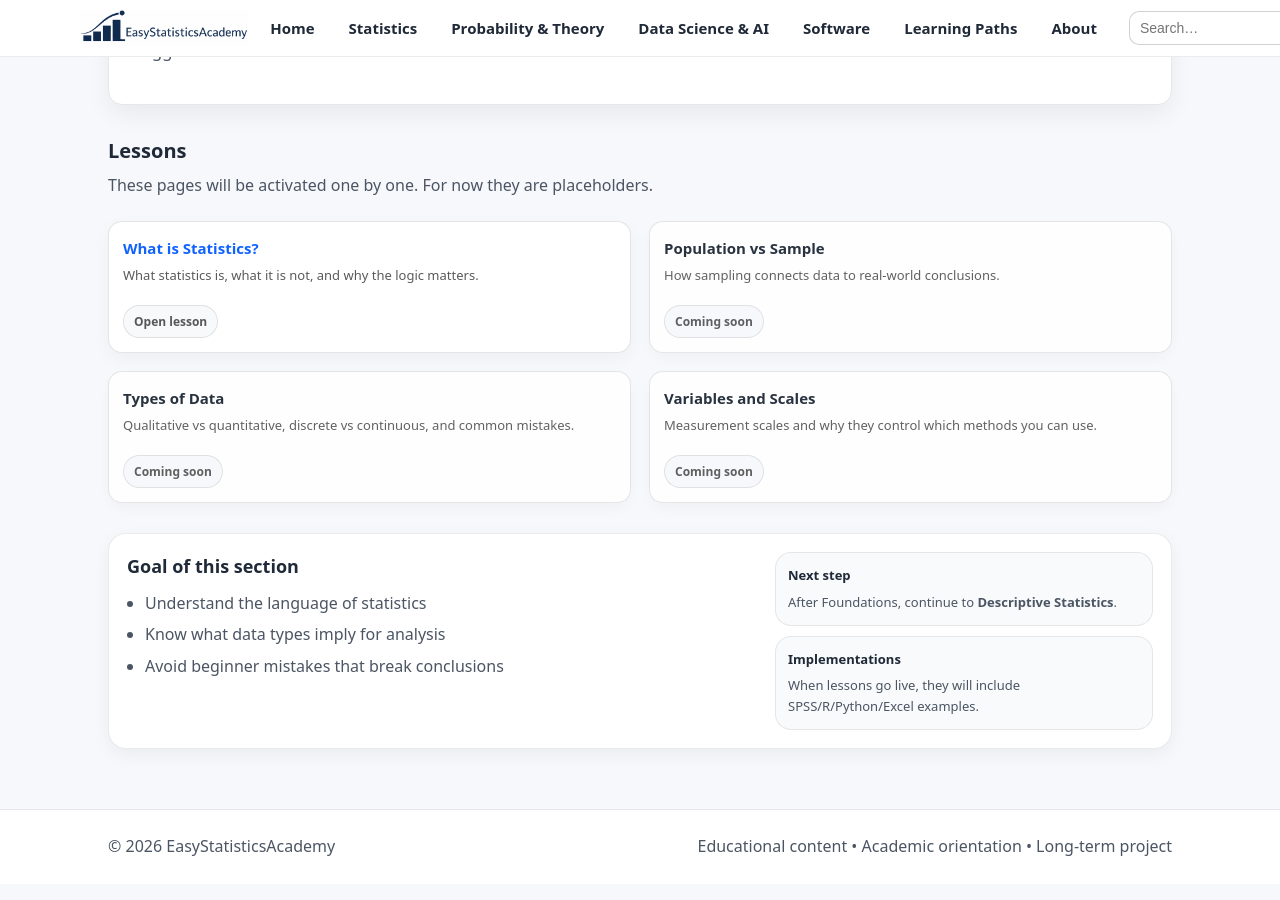
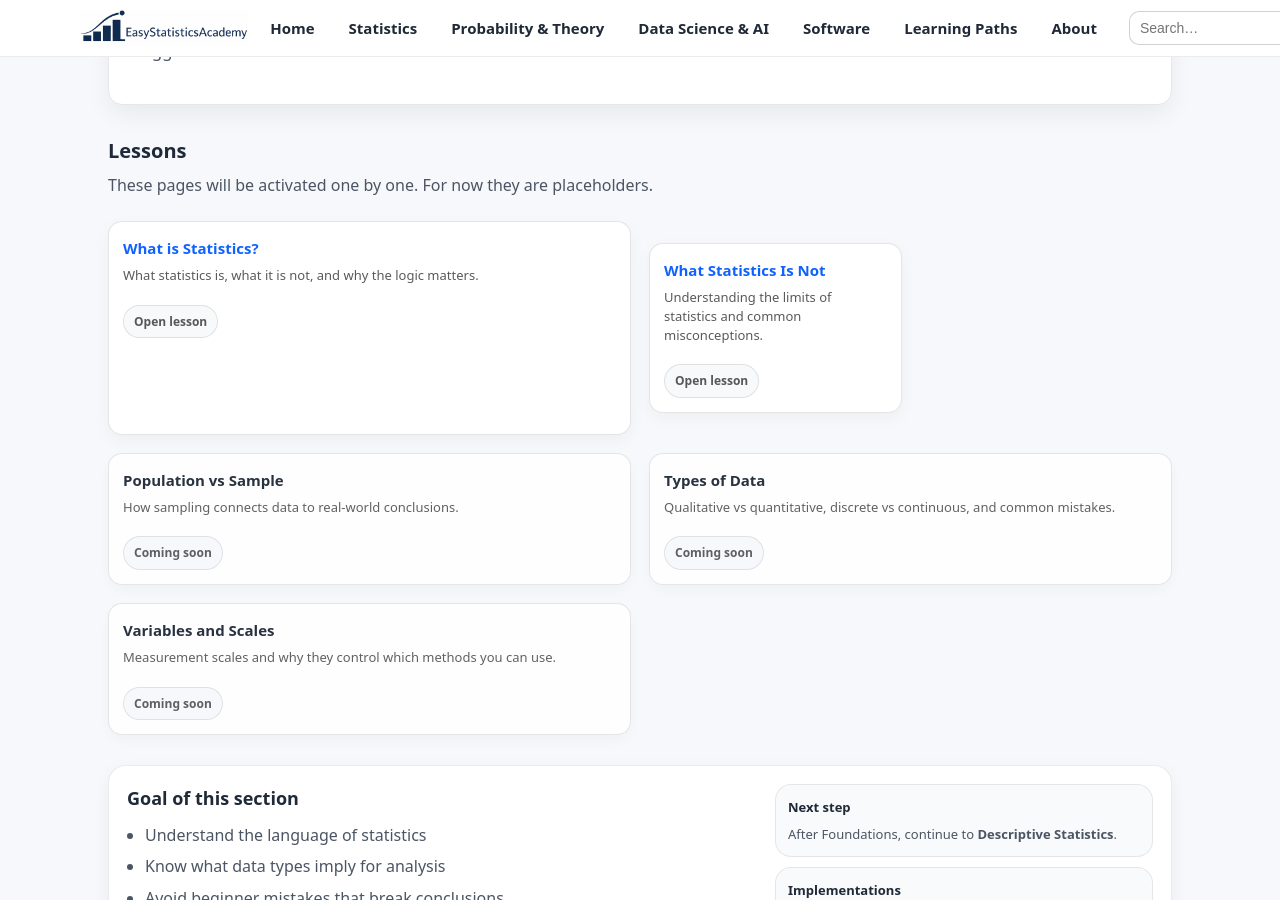
Before and after one commit to ammar-homaida-statistics/easystatisticsacademy, a Jekyll site: the page built from foundations/index.md, in a window 1280 px wide and 900 px high, scrolled down 340 px. Built offline with Jekyll 4.4.1, drawn with Linux system fonts in a browser that asks for light colours; our own code applies the rules of GitHub Pages for plain Markdown files.

Commit message:
Update index.md

```diff
--- a/foundations/index.md
+++ b/foundations/index.md
@@ -72,6 +72,16 @@ sidebar: true
   <a class="pill" href="/foundations/what-is-statistics/">Open lesson</a>
 </div>
 
+<div class="grid grid-2">
+  <div class="card lesson-card">
+    <h3>
+      <a href="/foundations/what-statistics-is-not/">What Statistics Is Not</a>
+    </h3>
+    <p>Understanding the limits of statistics and common misconceptions.</p>
+    <a class="pill" href="/foundations/what-statistics-is-not/">Open lesson</a>
+  </div>
+</div>
+
     <div class="card lesson-card is-soon">
       <h3>Population vs Sample</h3>
       <p>How sampling connects data to real-world conclusions.</p>
```
